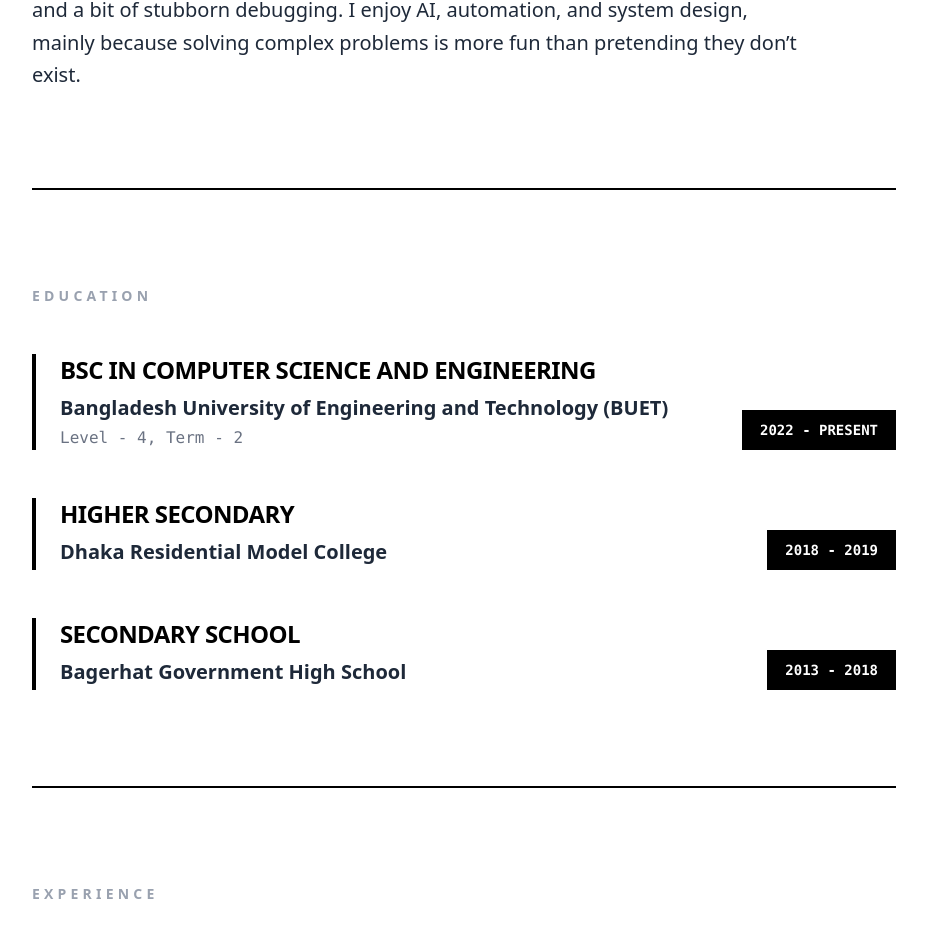
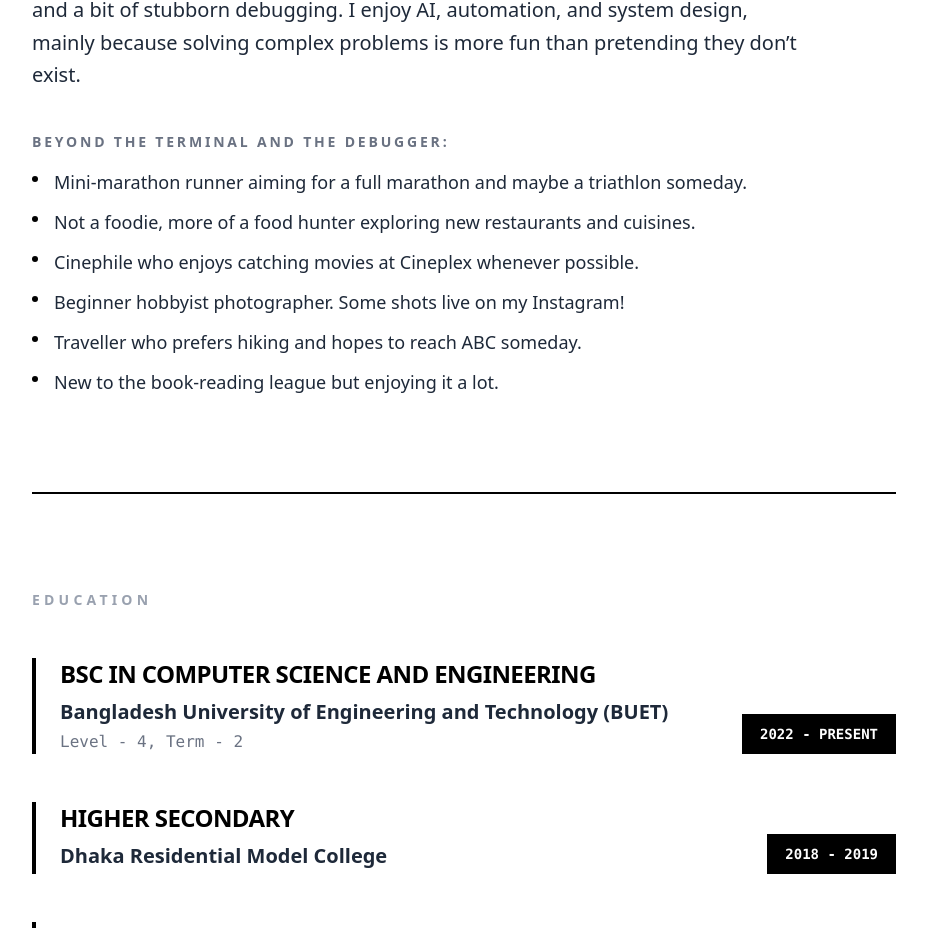
Before and after one commit to minus69to/souvik-mandol, a Next.js app: page / in a window 1280 px wide. Shown: the part 1157-2085 px from the top of the page, without its empty margins (320-1247 px from the left). Built offline with nearby package versions, Linux system fonts and the light colour scheme.

Commit message:
Add About extras bullet section

```diff
--- a/src/app/page.jsx
+++ b/src/app/page.jsx
@@ -90,6 +90,17 @@
           <h2 className="text-sm font-bold text-gray-400 uppercase tracking-[0.3em] mb-6 reveal">{portfolioData.about.tag}</h2>
           <h3 className="text-3xl md:text-5xl font-black uppercase tracking-tighter leading-none mb-8 reveal delay-100">{portfolioData.about.headline}</h3>
           <p className="text-lg md:text-xl leading-relaxed max-w-3xl text-gray-800 font-medium reveal delay-200 hover:text-black transition-colors">{portfolioData.about.description}</p>
+          <div className="mt-10 max-w-3xl reveal delay-300">
+            <h4 className="text-sm font-bold uppercase tracking-[0.2em] text-gray-500 mb-4">{portfolioData.about.extrasTitle}</h4>
+            <ul className="space-y-3 text-lg text-gray-800 font-medium">
+              {portfolioData.about.extras.map((item, index) => (
+                <li key={index} className="flex items-start gap-4 hover:text-black transition-colors">
+                  <span className="mt-2 h-1.5 w-1.5 bg-black rounded-full shrink-0"></span>
+                  <span>{item}</span>
+                </li>
+              ))}
+            </ul>
+          </div>
         </section>
 
         {/* EDUCATION */}
--- a/src/data/portfolioData.js
+++ b/src/data/portfolioData.js
@@ -32,7 +32,16 @@
   about: {
     tag: "About",
     headline: "SO… WHAT DO I ACTUALLY DO?",
-    description: "I’m a remote software engineer and a final year CSE student at BUET. I spend most of my time teaching computers how to do useful things using code, data, and a bit of stubborn debugging. I enjoy AI, automation, and system design, mainly because solving complex problems is more fun than pretending they don’t exist."
+    description: "I’m a remote software engineer and a final year CSE student at BUET. I spend most of my time teaching computers how to do useful things using code, data, and a bit of stubborn debugging. I enjoy AI, automation, and system design, mainly because solving complex problems is more fun than pretending they don’t exist.",
+    extrasTitle: "Beyond the terminal and the debugger:",
+    extras: [
+        "Mini-marathon runner aiming for a full marathon and maybe a triathlon someday.",
+        "Not a foodie, more of a food hunter exploring new restaurants and cuisines.",
+        "Cinephile who enjoys catching movies at Cineplex whenever possible.",
+        "Beginner hobbyist photographer. Some shots live on my Instagram!",
+        "Traveller who prefers hiking and hopes to reach ABC someday.",
+        "New to the book-reading league but enjoying it a lot."
+    ]
   },
   education: {
     tag: "Education",
```
